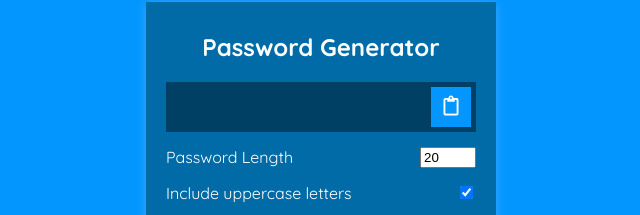
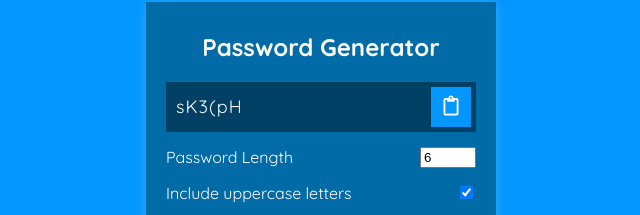
Before and after one commit to gerlinp/password-generator, a plain HTML site: page index.html in a window 1280 px wide. Both pictures are taken after a click on the button "Generate Password". Shown: the part 211-426 px from the top of the page, 319-959 px from the left. Drawn offline with Linux system fonts and the light colour scheme.

Commit message:
generate password

```diff
--- a/index.html
+++ b/index.html
@@ -19,7 +19,7 @@
 
       <div class="setting">
         <label>Password Length</label>
-        <input type="number" id="length" min="4" max="20" value="20">
+        <input type="number" id="length" min="4" max="20" value="6">
       </div>
 
         <div class="setting">
--- a/script.js
+++ b/script.js
@@ -28,7 +28,6 @@ function generatePassword(lower,upper,number, symbol, length) {
     let generatedPassword = ''
     const typesCount= lower + upper + number + symbol
     const typesArr = [{lower}, {upper}, {number}, {symbol}].filter(item => Object.values(item)[0])
-    console.log(typesArr)
 
     if(typesCount === 0) {
         return ''
@@ -37,14 +36,11 @@ function generatePassword(lower,upper,number, symbol, length) {
     for(let i = 0; i < length; i+=typesCount) {
         typesArr.forEach(type => {
             const funcName = Object.keys(type)[0]
-           console.log(funcName)
+           generatedPassword += randomFunc[funcName]()
         })
-
-
     }
 
     const finalPassword = generatedPassword.slice(0, length)
-
     return finalPassword
 }
 
```
